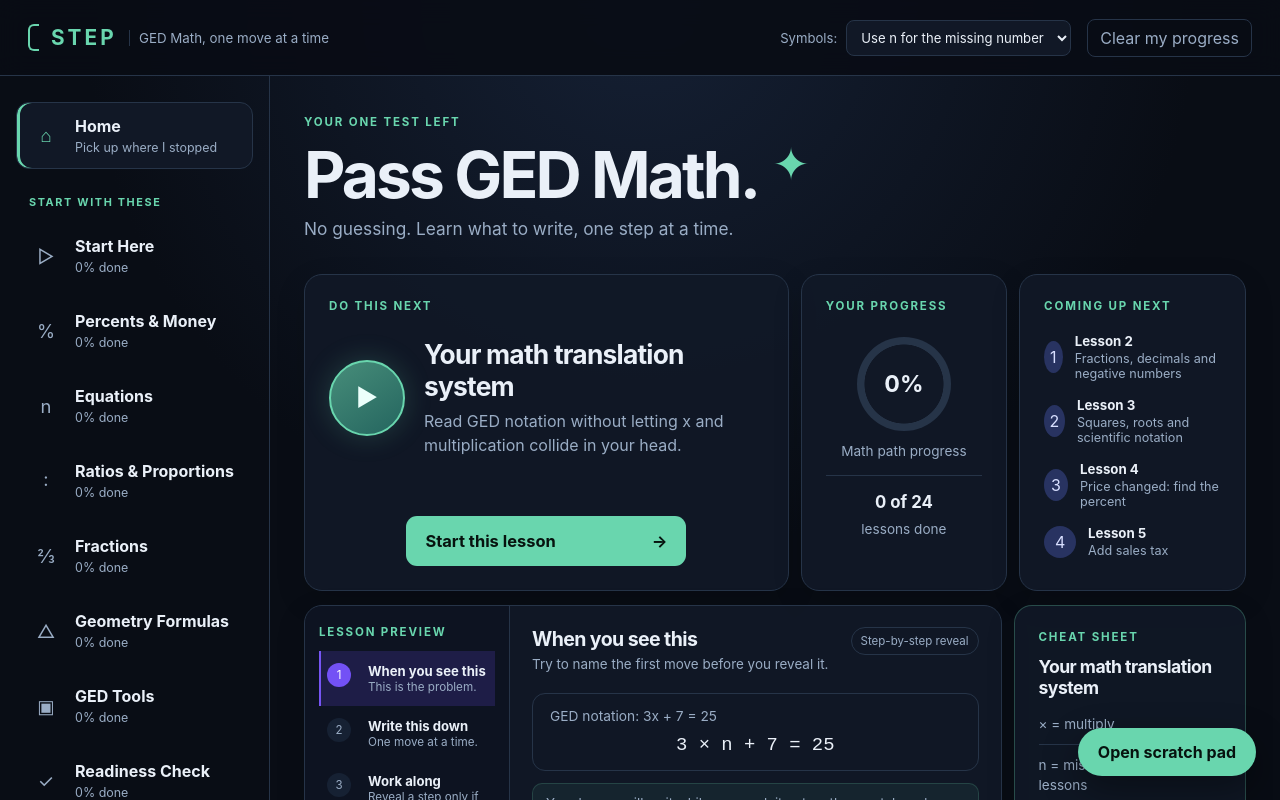
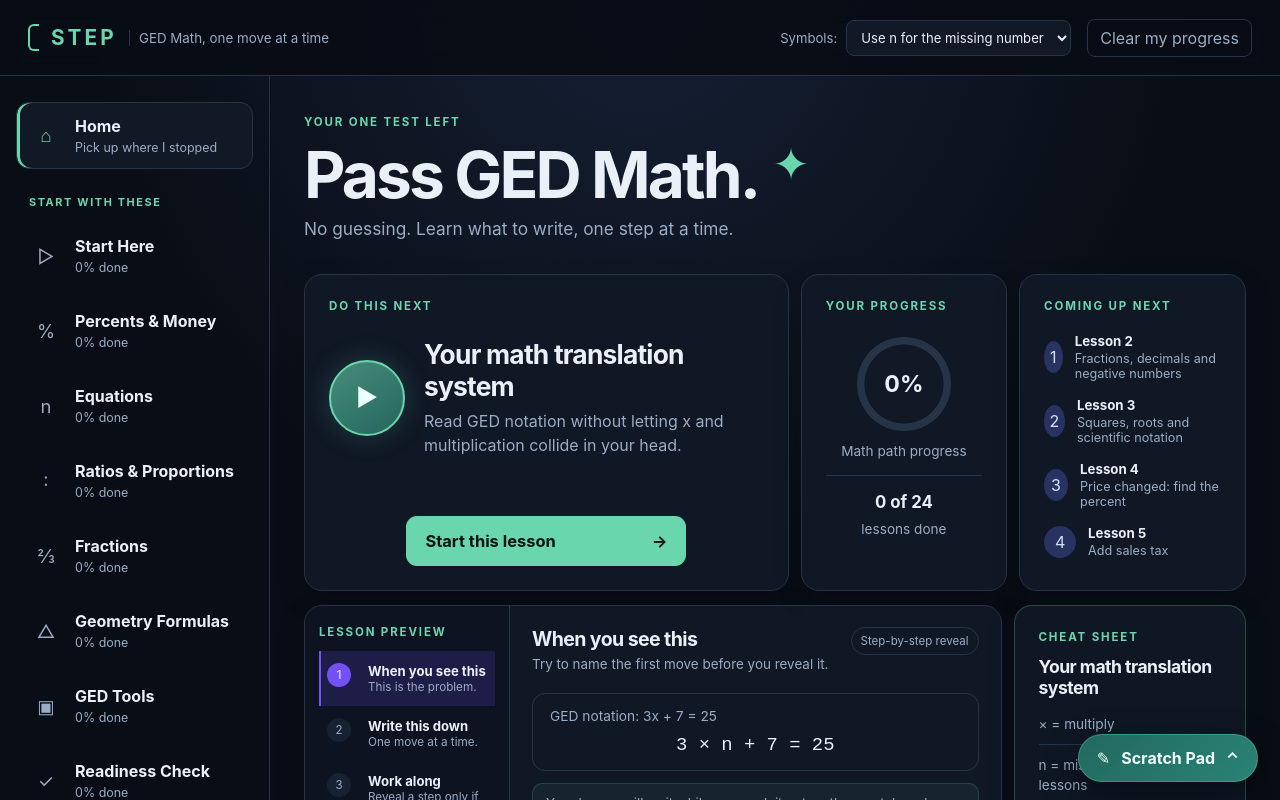
Before and after one commit to Kodaxadev/ged-math-path, a React (Vite) app: page / in a window 1280 px wide. Shown: the top 800 px of the page. Built offline with nearby package versions, Linux system fonts and the light colour scheme.

Commit message:
Match scratch pad launcher to STEP concept

```diff
--- a/src/components/ScratchPad.tsx
+++ b/src/components/ScratchPad.tsx
@@ -4,7 +4,7 @@ type Point = { x: number; y: number };
 type Stroke = { points: Point[]; erase: boolean };
 const PAD_KEY = 'step-scratch-pad-v1';
 
-const launch: CSSProperties = { position: 'fixed', right: 24, bottom: 24, zIndex: 20, border: 0, borderRadius: 999, padding: '14px 20px', background: '#69d6ae', color: '#07130f', fontWeight: 700, boxShadow: '0 14px 36px rgba(0,0,0,.38)' };
+const launch: CSSProperties = { position: 'fixed', right: 22, bottom: 18, zIndex: 20, display: 'flex', alignItems: 'center', gap: 11, border: '1px solid rgba(105,214,174,.34)', borderRadius: 999, padding: '13px 18px', background: 'linear-gradient(135deg, #22695f, #2a8276)', color: '#effffb', fontWeight: 650, boxShadow: '0 14px 36px rgba(0,0,0,.42)' };
 const panel: CSSProperties = { position: 'fixed', right: 20, bottom: 20, zIndex: 20, width: 'min(440px, calc(100vw - 32px))', background: '#111826', border: '1px solid #263448', borderRadius: 16, overflow: 'hidden', boxShadow: '0 18px 48px rgba(0,0,0,.48)' };
 const head: CSSProperties = { display: 'flex', alignItems: 'center', justifyContent: 'space-between', padding: '13px 15px', borderBottom: '1px solid #263448' };
 const row: CSSProperties = { display: 'flex', gap: 8, padding: '10px 12px', borderBottom: '1px solid #263448' };
@@ -73,7 +73,7 @@ export function ScratchPad() {
     setStrokes((all) => all.map((stroke, index) => index === all.length - 1 ? { ...stroke, points: [...stroke.points, nextPoint] } : stroke));
   }
 
-  if (!open) return <button style={launch} onClick={() => setOpen(true)}>Open scratch pad</button>;
+  if (!open) return <button style={launch} onClick={() => setOpen(true)}><span aria-hidden="true">✎</span> Scratch Pad <span aria-hidden="true">⌃</span></button>;
 
   return (
     <aside style={panel} aria-label="Scratch pad">
```
